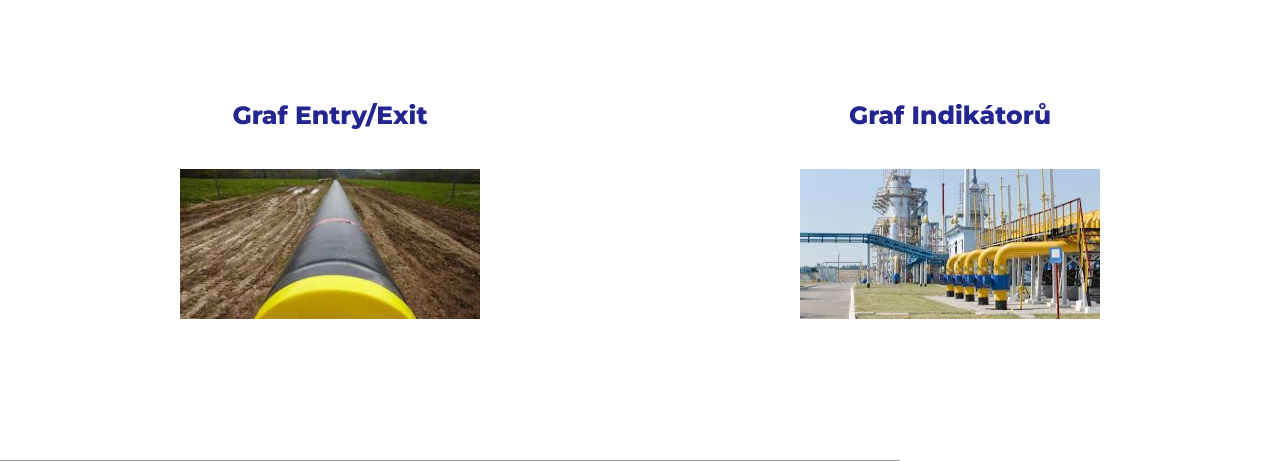
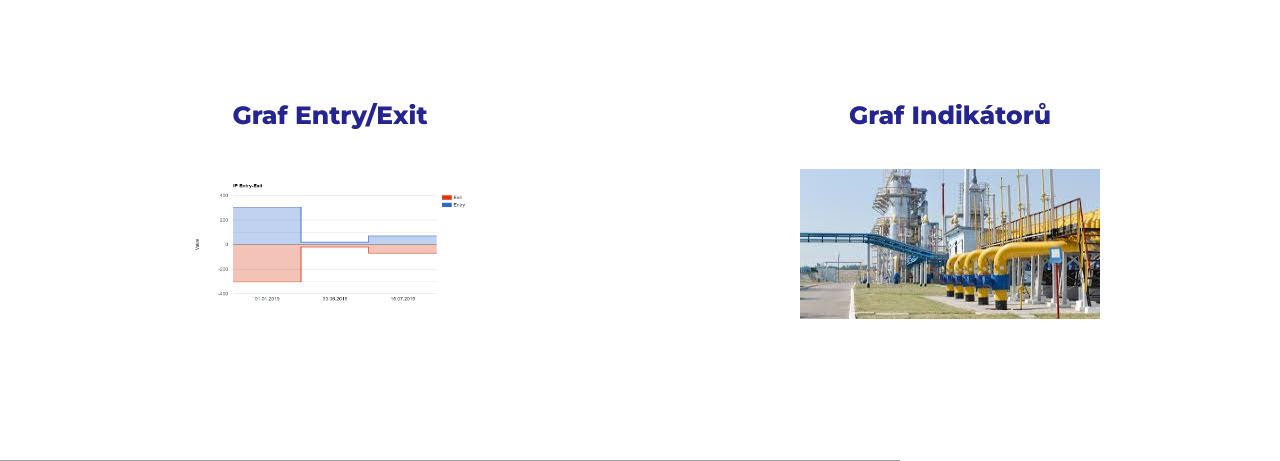
Before and after one commit to AlzbetaSlavikova/Indikatory, a Flask app: page / in a window 1280 px wide. Shown: the part 189-650 px from the top of the page. Run offline with Flask 2, Linux system fonts and the light colour scheme; some libraries are stand-ins or nearby versions; grey boxes are pictures that could not be loaded.

Commit message:
přidání obrázku

```diff
--- a/Actual_1.2/templates/introduction.html
+++ b/Actual_1.2/templates/introduction.html
@@ -8,7 +8,7 @@
 {% block content %}
     <div class="graf_vlevo" style="float: left;">
       <div class="nadpis_grafu_vlevo">Graf Entry/Exit</div><br>
-    <a href="\graf_E"><img src="/static/Graf1.jpg" alt="Graf_Entry/Exit" height="150px" width="300px"></a></div>
+    <a href="\graf_E"><img src="/static/Graf_EE.png" alt="Graf_Entry/Exit" height="150px" width="300px"></a></div>
     <div class="graf_vpravo" style="float: right;">
       <div class="nadpis_grafu_vpravo">Graf Indikátorů</div><br>
     <a href="\graf_I"><img src="/static/Graf2.jpg" alt="Graf_Indicators" height="150px" width="300px"></a></div>
```
Also changed, not shown: Actual_1.2/static/Graf_EE.png (added).
